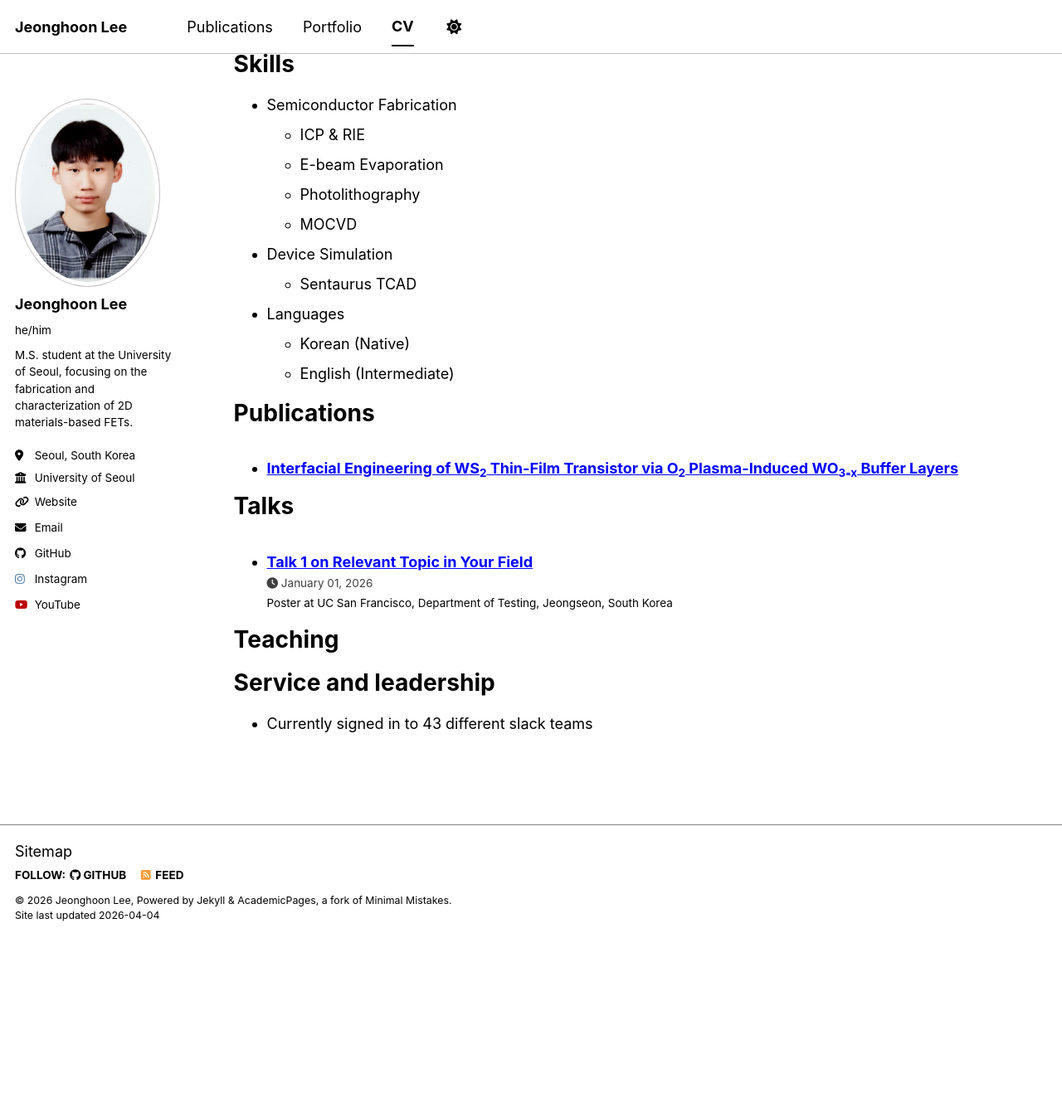
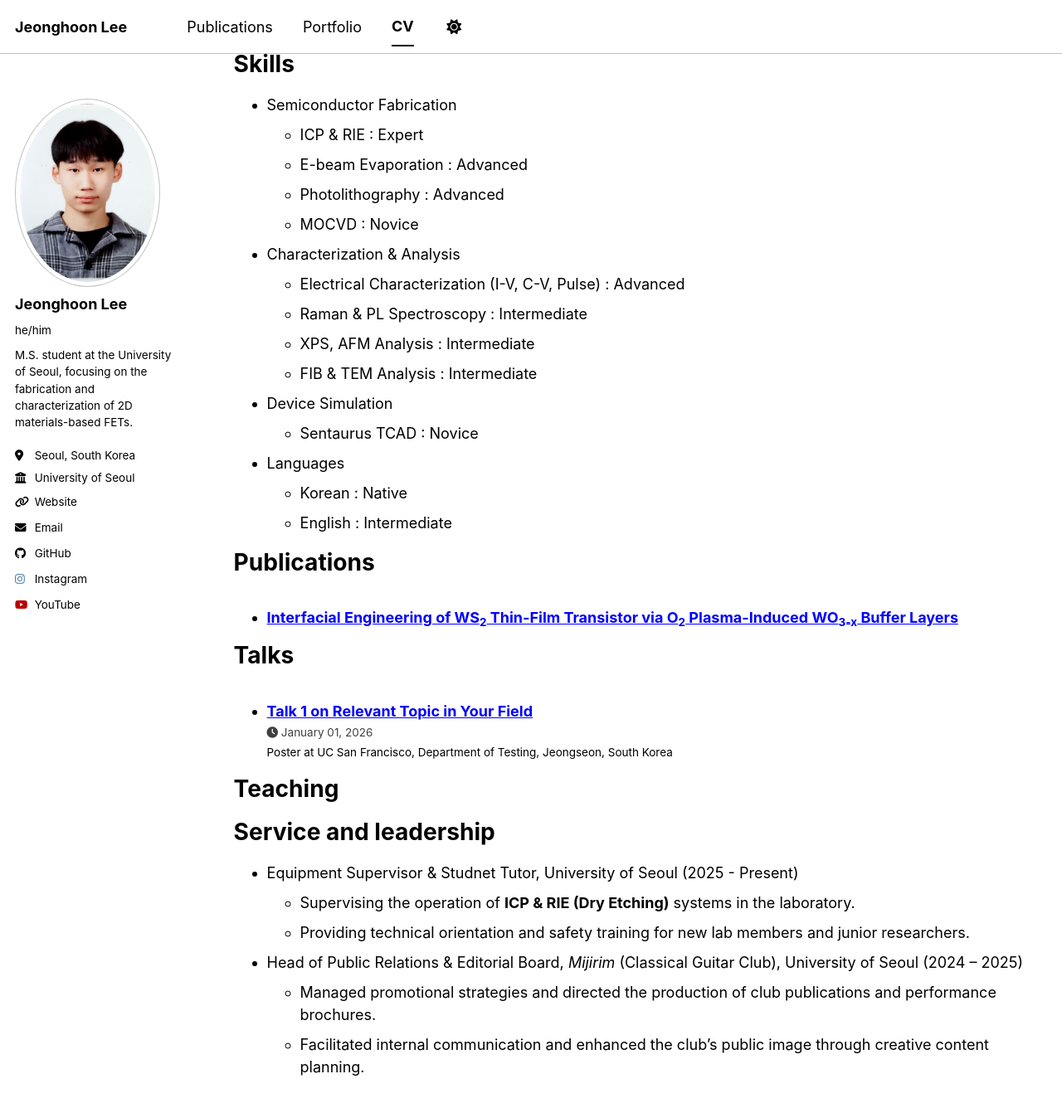
Before and after one commit to typehoon/typehoon.github.io, a Jekyll site: the page built from _pages/cv.md, in a window 1280 px wide and 1400 px high, scrolled down 708 px. Shown: the top 1336 px of the window at 83% size. Built offline with Jekyll 4.4.1, drawn with Linux system fonts in a browser that asks for light colours; a script bundle is joined from its source files by our own code; library files that are not in the unit come from our copies; before the commit the page ends 1840 px from its top, so only the background shows below that.

Commit message:
CV update

```diff
--- a/_pages/cv.md
+++ b/_pages/cv.md
@@ -34,15 +34,20 @@ Work experience
 Skills
 ======
 * Semiconductor Fabrication
-  * ICP & RIE
-  * E-beam Evaporation
-  * Photolithography
-  * MOCVD
+  * ICP & RIE : Expert
+  * E-beam Evaporation : Advanced
+  * Photolithography : Advanced
+  * MOCVD : Novice
+* Characterization & Analysis
+  * Electrical Characterization (I-V, C-V, Pulse) : Advanced
+  * Raman & PL Spectroscopy : Intermediate
+  * XPS, AFM Analysis : Intermediate
+  * FIB & TEM Analysis : Intermediate
 * Device Simulation
-  * Sentaurus TCAD
+  * Sentaurus TCAD : Novice
 * Languages
-  * Korean (Native)
-  * English (Intermediate)
+  * Korean : Native
+  * English : Intermediate
 
 Publications
 ======
@@ -64,4 +69,9 @@ Teaching
 
 Service and leadership
 ======
-* Currently signed in to 43 different slack teams
+* Equipment Supervisor & Studnet Tutor, University of Seoul (2025 - Present)
+  * Supervising the operation of **ICP & RIE (Dry Etching)** systems in the laboratory.
+  * Providing technical orientation and safety training for new lab members and junior researchers.
+* Head of Public Relations & Editorial Board, *Mijirim* (Classical Guitar Club), University of Seoul (2024 – 2025)
+  * Managed promotional strategies and directed the production of club publications and performance brochures.
+  * Facilitated internal communication and enhanced the club's public image through creative content planning.
```
